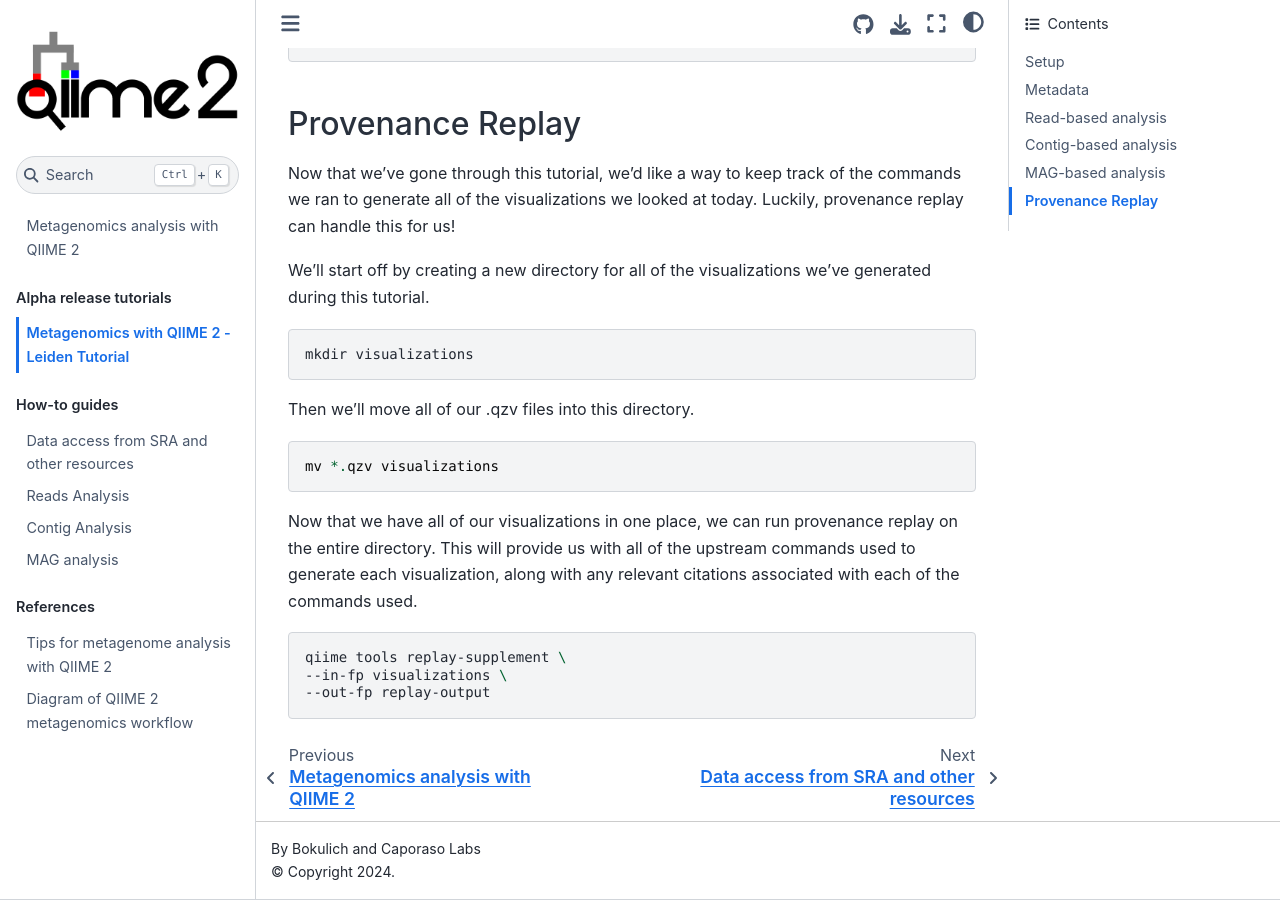
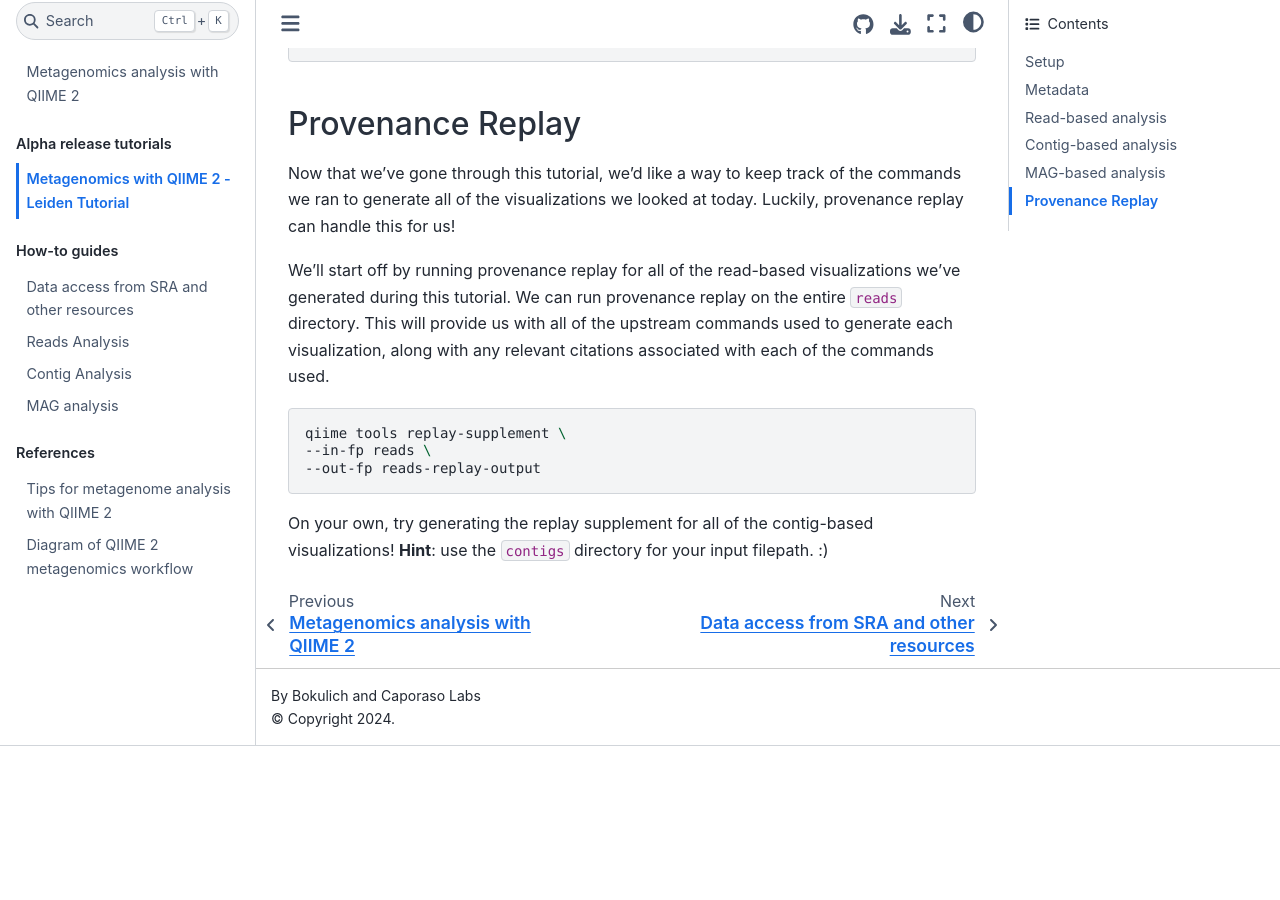
Before and after one commit to caporaso-lab/q2-books, a Jupyter Book: the page built from q2-metagenomics/book/80-leiden-tutorial.md, in a window 1280 px wide and 900 px high, scrolled down 9461 px. Built offline with Jupyter Book 1.0.4 settings and Sphinx 7.4.7 and the Sphinx Book theme 1.1.4, drawn with Linux system fonts in a browser that asks for light colours; after the commit the page ends 10207 px from its top, so only the background shows below that; some of the changed text lies outside the part shown.

Commit message:
Update 80-leiden-tutorial.md

`````diff
--- a/q2-metagenomics/book/80-leiden-tutorial.md
+++ b/q2-metagenomics/book/80-leiden-tutorial.md
@@ -86,7 +86,7 @@ qiime taxa barplot \
   --i-table bracken-autofmt-feature-table.qza \
   --i-taxonomy bracken-taxonomy.qza \
   --m-metadata-file sample-metadata.tsv \
-  --o-visualization taxa-bar-plot-autofmt-reads.qzv
+  --o-visualization reads/taxa-bar-plot-autofmt-reads.qzv
 ```
 ### Differential abundance
 #### Feature Table preparation
@@ -103,7 +103,7 @@ Let's visualize our filtered table!
 qiime feature-table summarize \
   --i-table peri-fmt-table.qza \
   --m-sample-metadata-file sample-metadata.tsv \
-  --o-visualization peri-fmt-table.qzv
+  --o-visualization reads/peri-fmt-table.qzv
 ```
 Looks like there is still a subject that has two samples at our peri timepoint. Let's filter that out!
 ```shell
@@ -124,7 +124,7 @@ qiime feature-table filter-samples \
 qiime feature-table summarize \
   --i-table id-filtered-peri-fmt-table.qza \
   --m-sample-metadata-file sample-metadata.tsv \
-  --o-visualization id-filtered-peri-fmt-table.qzv
+  --o-visualization reads/id-filtered-peri-fmt-table.qzv
 ```
 Now, we should collapse our table so our features are grouped at the species level.
 ```shell
@@ -149,7 +149,7 @@ qiime composition da-barplot \
   --i-data differentials-peri-autofmt.qza \
   --p-significance-threshold 0.05 \
   --p-level-delimiter ";" \
-  --o-visualization differentials-peri-autofmt.qzv
+  --o-visualization reads/differentials-peri-autofmt.qzv
 ```
 ## Contig-based analysis
 ````{toggle}
@@ -242,7 +242,7 @@ qiime longitudinal linear-mixed-effects \
   --p-group-columns autoFmtGroup \
   --p-individual-id-column PatientID \
   --p-metric "observed_features" \
-  --o-visualization lme-obs-features-treatmentVScontrol-contigs.qzv
+  --o-visualization contigs/lme-obs-features-treatmentVScontrol-contigs.qzv
 ```
 
 ### Beta Diversity
@@ -268,7 +268,7 @@ Now that we have our Jaccard diversity PCoA, let's visualize it!
 qiime emperor plot \
   --i-pcoa jaccard-autofmt-pcoa-contigs.qza \
   --m-metadata-file sample-metadata.tsv \
-  --o-visualization jaccard-autofmt-emperor-contigs.qzv
+  --o-visualization contigs/jaccard-autofmt-emperor-contigs.qzv
 ```
 We can make week-relative-to-fmt a custom axis in our PCoA. This allows us to look at changes in microbial composition over the course of the study.
 ```shell
@@ -276,7 +276,7 @@ qiime emperor plot \
   --i-pcoa jaccard-autofmt-pcoa-contigs.qza \
   --m-metadata-file sample-metadata.tsv \
   --p-custom-axes week-relative-to-fmt \
-  --o-visualization jaccard-autofmt-emperor-custom-contigs.qzv
+  --o-visualization contigs/jaccard-autofmt-emperor-custom-contigs.qzv
 ```
 
 ### Taxa-bar Creation
@@ -286,7 +286,7 @@ qiime taxa barplot \
   --i-table kraken2-autofmt-presence-absence-contigs.qza \
   --i-taxonomy kraken2-taxonomy-contigs.qza \
   --m-metadata-file sample-metadata.tsv \
-  --o-visualization taxa-bar-plot-autofmt-contigs.qzv
+  --o-visualization contigs/taxa-bar-plot-autofmt-contigs.qzv
 ```
 ### Functional analysis
 Here we will perform functional annotation of contigs to capture gene diversity!
@@ -324,7 +324,7 @@ Visulization time!
 qiime emperor plot \
   --i-pcoa  jaccard-diamond-autofmt-pcoa-contigs.qza \
   --m-metadata-file sample-metadata.tsv \
-  --o-visualization jaccard-diamond-autofmt-pcoa-contigs.qzv
+  --o-visualization contigs/jaccard-diamond-autofmt-pcoa-contigs.qzv
 ```
 
 ## MAG-based analysis
@@ -467,22 +467,12 @@ qiime tools extract \
 ## Provenance Replay
 Now that we've gone through this tutorial, we'd like a way to keep track of the commands we ran to generate all of the visualizations we looked at today. Luckily, provenance replay can handle this for us!
 
-We'll start off by creating a new directory for all of the visualizations we've generated during this tutorial.
-
-```shell
-mkdir visualizations
-```
-
-Then we'll move all of our .qzv files into this directory.
-
-```
-mv *.qzv visualizations
-```
-
-Now that we have all of our visualizations in one place, we can run provenance replay on the entire directory. This will provide us with all of the upstream commands used to generate each visualization, along with any relevant citations associated with each of the commands used.
+We'll start off by running provenance replay for all of the read-based visualizations we've generated during this tutorial. We can run provenance replay on the entire `reads` directory. This will provide us with all of the upstream commands used to generate each visualization, along with any relevant citations associated with each of the commands used.
 
 ```shell
 qiime tools replay-supplement \
---in-fp visualizations \
---out-fp replay-output
+--in-fp reads \
+--out-fp reads-replay-output
 ```
+
+On your own, try generating the replay supplement for all of the contig-based visualizations! **Hint**: use the `contigs` directory for your input filepath. :)
`````
